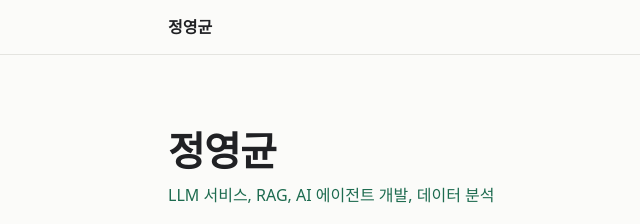
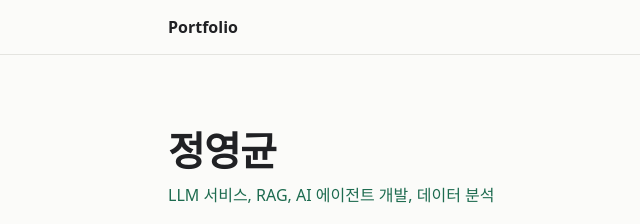
Before and after one commit to suipizza/suipizza.github.io, a plain HTML site: page index.html in a window 1280 px wide. Shown: the top 224 px of the page, 0-640 px from the left. Drawn offline with Linux system fonts and the light colour scheme; a web font is replaced by a local one.

Commit message:
상단 왼쪽 표기를 Portfolio로 변경
Co-Authored-By: Claude Opus 5.5 <noreply@anthropic.com>
Claude-Session: https://claude.ai/code/session_01PHn6rxr1W6poNR8DBaJD5m

```diff
--- a/index.html
+++ b/index.html
@@ -65,7 +65,7 @@ h3.grp{font-size:17px;font-weight:600;color:var(--ink);margin:32px 0 16px}
 .sg li::before{content:"- ";color:var(--faint)}
 @media (max-width:700px){.sgs{grid-template-columns:1fr}}
 </style></head>
-<body><nav class="topnav"><div class="tn"><a class="tname" href="#">정영균</a><span class="tlinks"><a href="#ai">AI·LLM 서비스</a><a href="#data">데이터 분석</a><a href="#career">경력/교육</a><a href="#skills">기술</a></span></div></nav>
+<body><nav class="topnav"><div class="tn"><a class="tname" href="#">Portfolio</a><span class="tlinks"><a href="#ai">AI·LLM 서비스</a><a href="#data">데이터 분석</a><a href="#career">경력/교육</a><a href="#skills">기술</a></span></div></nav>
 <main>
 <section class="hero">
   <h1>정영균</h1>
```
